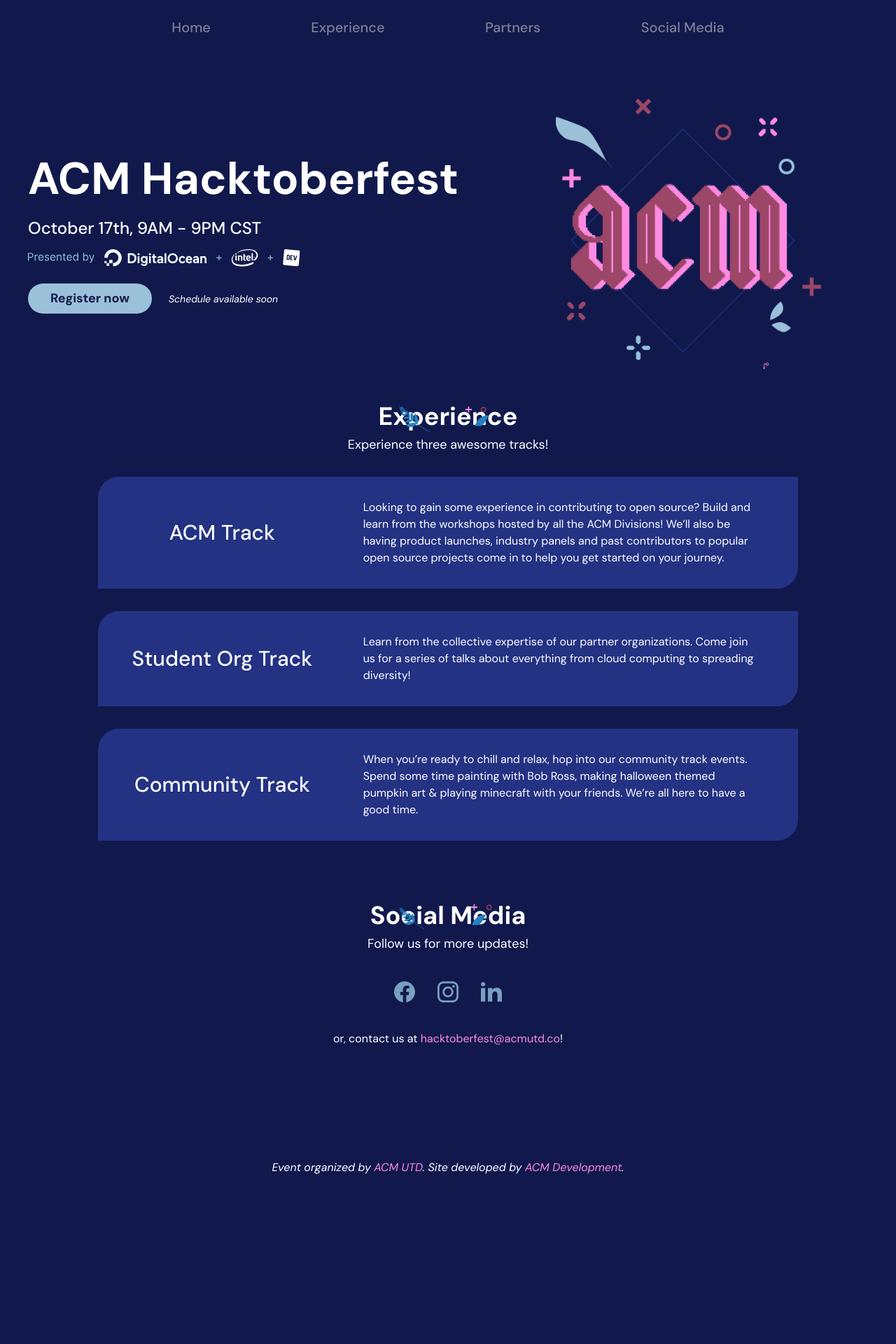
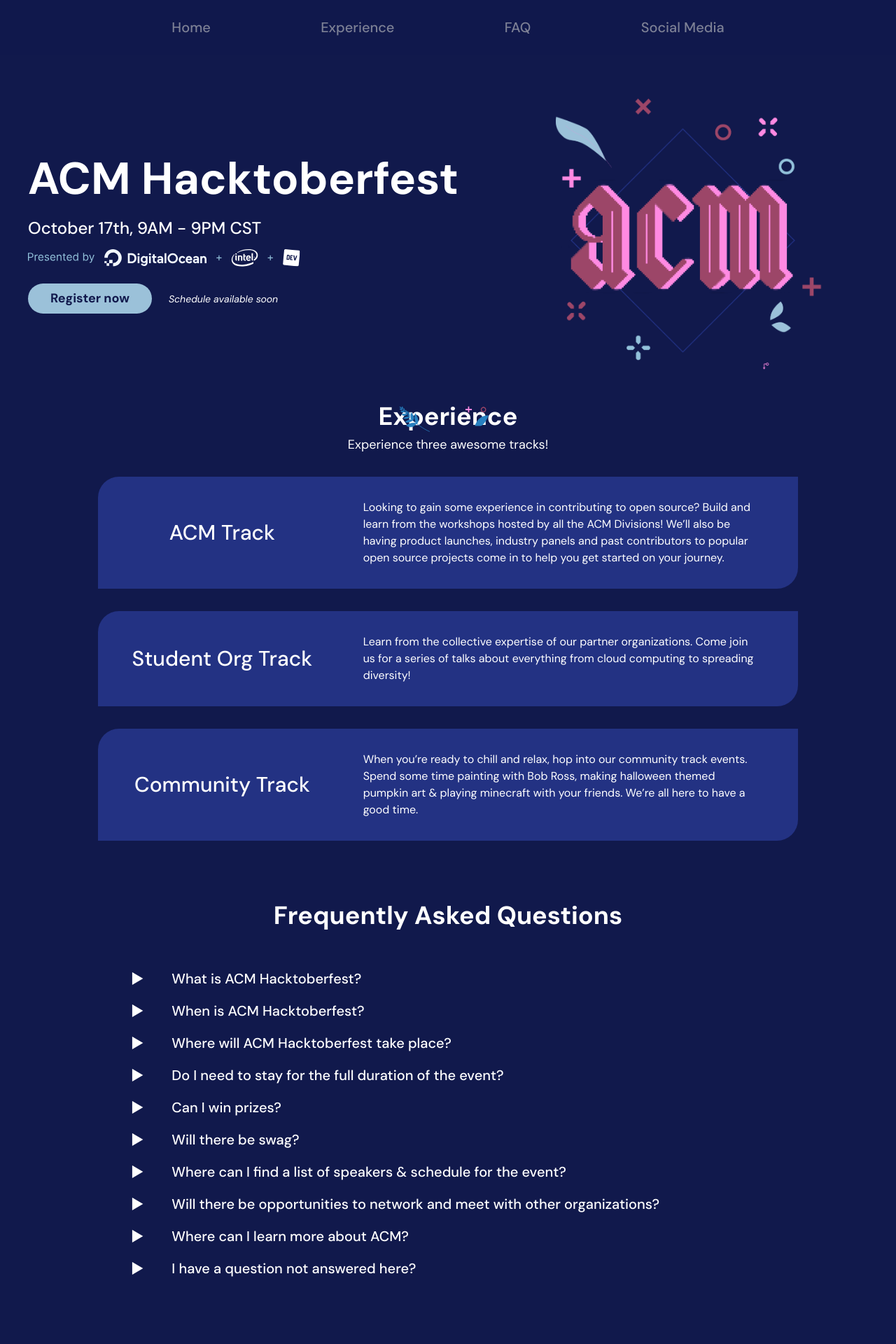
Before and after one commit to acmutd/hacktoberfest-site, a Next.js app: page / in a window 1280 px wide. Shown: the top 1920 px of the page at 70% size. Before the commit the page ends 1712 px from the top, so only its background shows below. Built offline with nearby package versions, Linux system fonts and the light colour scheme.

Commit message:
Add FAQ link and component to page

```diff
--- a/components/navbar.tsx
+++ b/components/navbar.tsx
@@ -6,6 +6,7 @@
   homeRef: Ref<unknown>
   experienceRef: Ref<unknown>
   partnersRef: Ref<unknown>
+  faqRef: Ref<unknown>
   socialMediaRef: Ref<unknown>
 }
 
@@ -25,9 +26,9 @@
         Experience
       </a>
       <a
-        onClick={() => scrollToRef(props.partnersRef)}
+        onClick={() => scrollToRef(props.faqRef)}
         className='link cursor-pointer font-medium text-xl text-grayed'>
-        Partners
+        FAQ
       </a>
       <a
         onClick={() => scrollToRef(props.socialMediaRef)}
--- a/pages/index.tsx
+++ b/pages/index.tsx
@@ -1,17 +1,19 @@
+import { useRef } from 'react'
 import Head from 'next/head'
 import Navbar from '../components/navbar'
 import Hero from '../components/hero'
 import Speakers from '../components/speakers'
 import Tracks from '../components/tracks'
 import Partners from '../components/partners'
+import FAQ from '../components/faq'
 import SocialMedia from '../components/social-media'
 import Footer from '../components/footer'
-import { useRef } from 'react'
 
 const Home = (): JSX.Element => {
   const homeRef = useRef(null)
   const experienceRef = useRef(null)
   const partnersRef = useRef(null)
+  const faqRef = useRef(null)
   const socialMediaRef = useRef(null)
   return (
     <>
@@ -23,6 +25,7 @@
         homeRef={homeRef}
         experienceRef={experienceRef}
         partnersRef={partnersRef}
+        faqRef={faqRef}
         socialMediaRef={socialMediaRef}
       />
       <section ref={homeRef}>
@@ -37,6 +40,9 @@
       {/* <section ref={partnersRef}>
         <Partners />
       </section> */}
+      <section ref={faqRef}>
+        <FAQ />
+      </section>
       <section ref={socialMediaRef}>
         <SocialMedia />
       </section>
```
